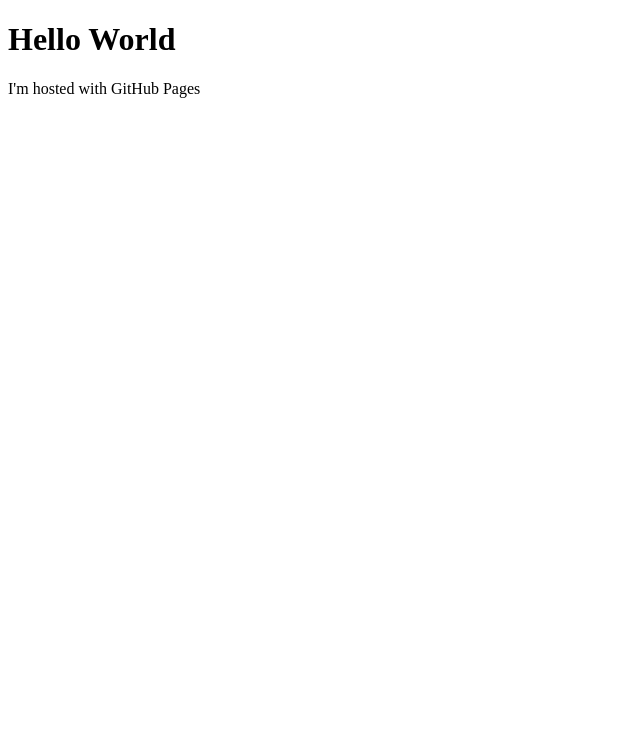
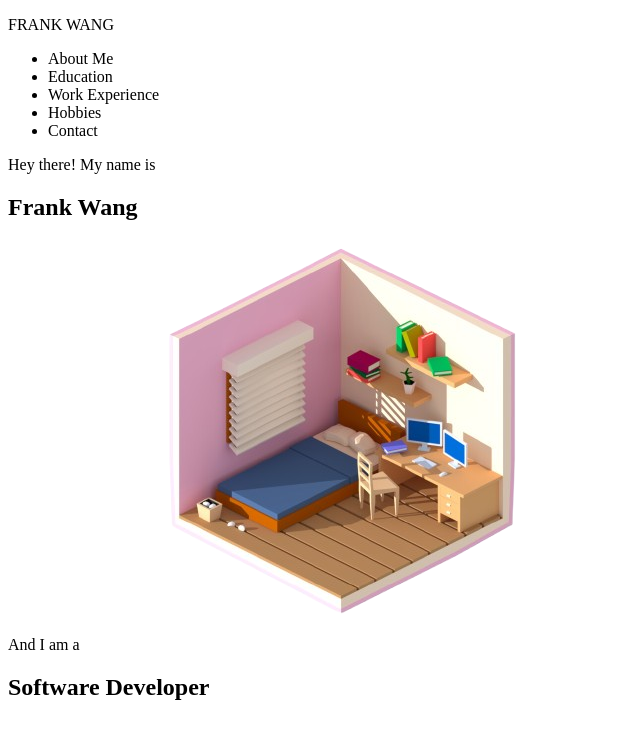
Before and after one commit to fwang2000/fwang2000.github.io, a plain HTML site: page index.html in a window 1280 px wide. Shown: the whole page, without its empty margins (0-640 px from the left). Drawn offline with Linux system fonts and the light colour scheme.

Commit message:
feat: initial framework

```diff
--- a/index.html
+++ b/index.html
@@ -1,11 +1,28 @@
 <!DOCTYPE html>
 <html>
-<head>
-	<title></title>
-	<meta name="viewport" content="width=device-width, initial-scale=1.0">
-</head>
-<body>
-	<h1>Hello World</h1>
-	<p>I'm hosted with GitHub Pages</p>
-</body>
+    <header>
+        <p>FRANK WANG</p>
+        <nav>
+            <ul>
+                <li>About Me</li>
+                <li>Education</li>
+                <li>Work Experience</li>
+                <li>Hobbies</li>
+                <li>Contact</li>
+            </ul>
+        </nav>
+    </header>
+    <section id="landing">
+        <div id="left-text">
+            <p>Hey there! My name is</p>
+            <h1>Frank Wang</h1>
+        </div>
+        <div id="animation">
+            <img src="assets/images/bedroom-temp.png">
+        </div>
+        <div id="right-text">
+            <p>And I am a</p>
+            <h1>Software Developer</h1>
+        </div>
+    </section>
 </html>
```
Also changed, not shown: assets/images/bedroom-temp.png (added), 1 other file.
